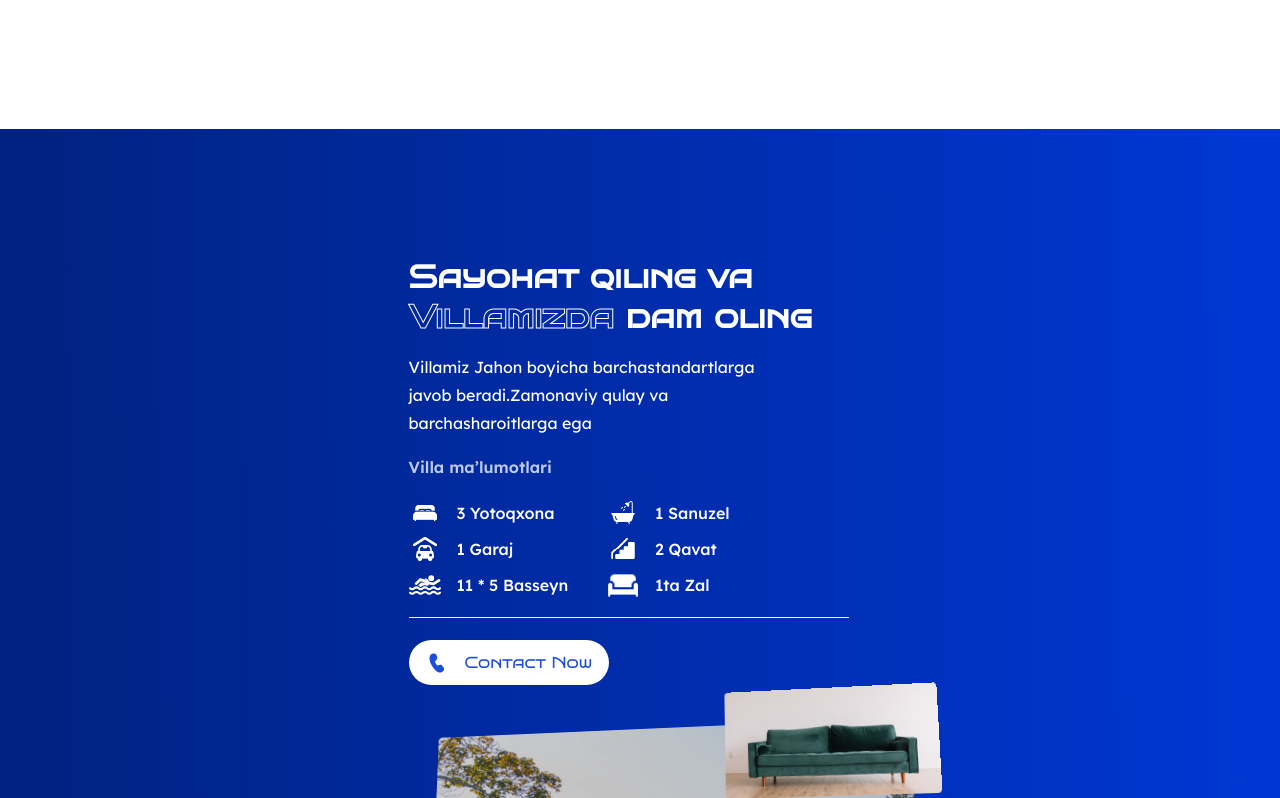
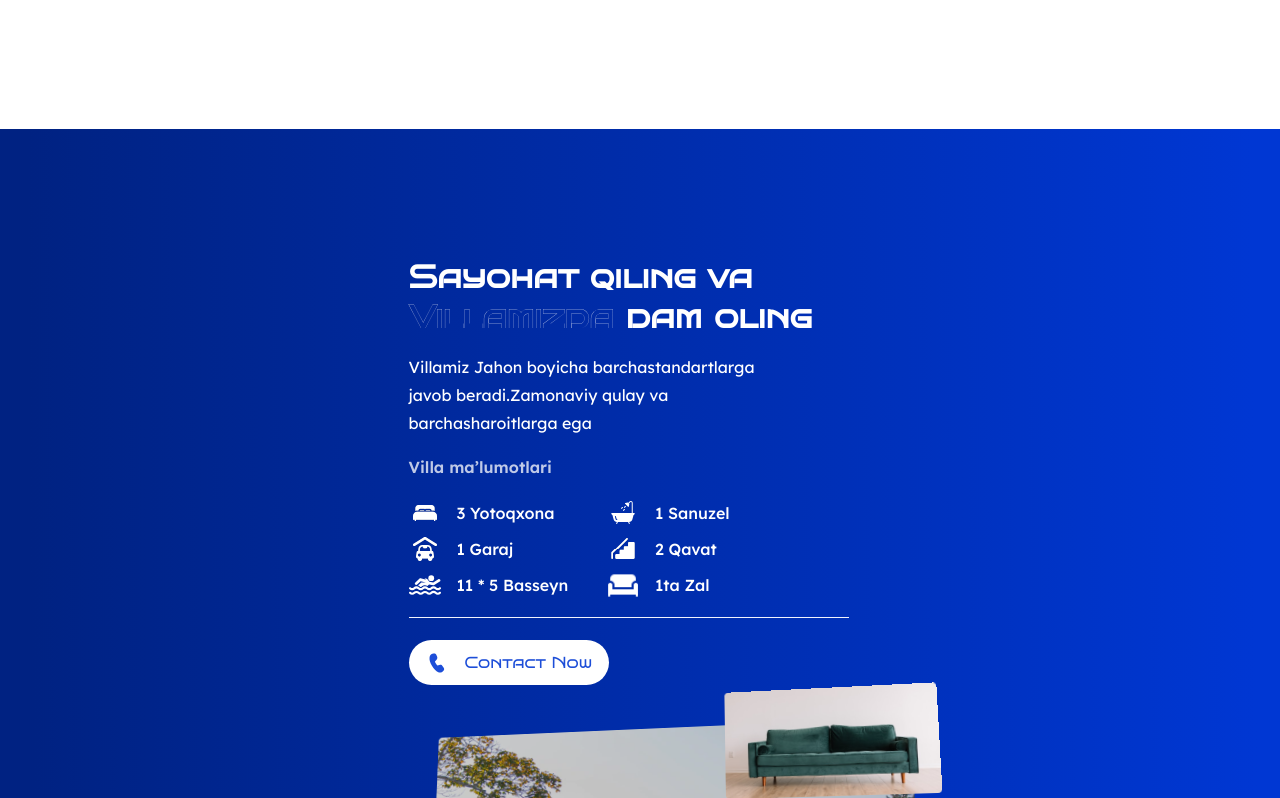
Before and after one commit to EhsonjonKomiljonov/viewVilla, a React app: page / in a window 1280 px wide. Shown: the part 747-1545 px from the top of the page. Built offline with nearby package versions, Linux system fonts and the light colour scheme; the HTML template or start-up script is replaced by a standard one.

Commit message:
see villa bug fixed

```diff
--- a/src/components/SeeVilla/seevilla.scss
+++ b/src/components/SeeVilla/seevilla.scss
@@ -28,7 +28,7 @@
   .see__villa__title__span {
     font-weight: 600;
     color: #fff;
-    -webkit-text-stroke: 1px #fff;
+    -webkit-text-stroke: 0.2px #fff;
     -webkit-text-fill-color: transparent;
   }
 }
```
